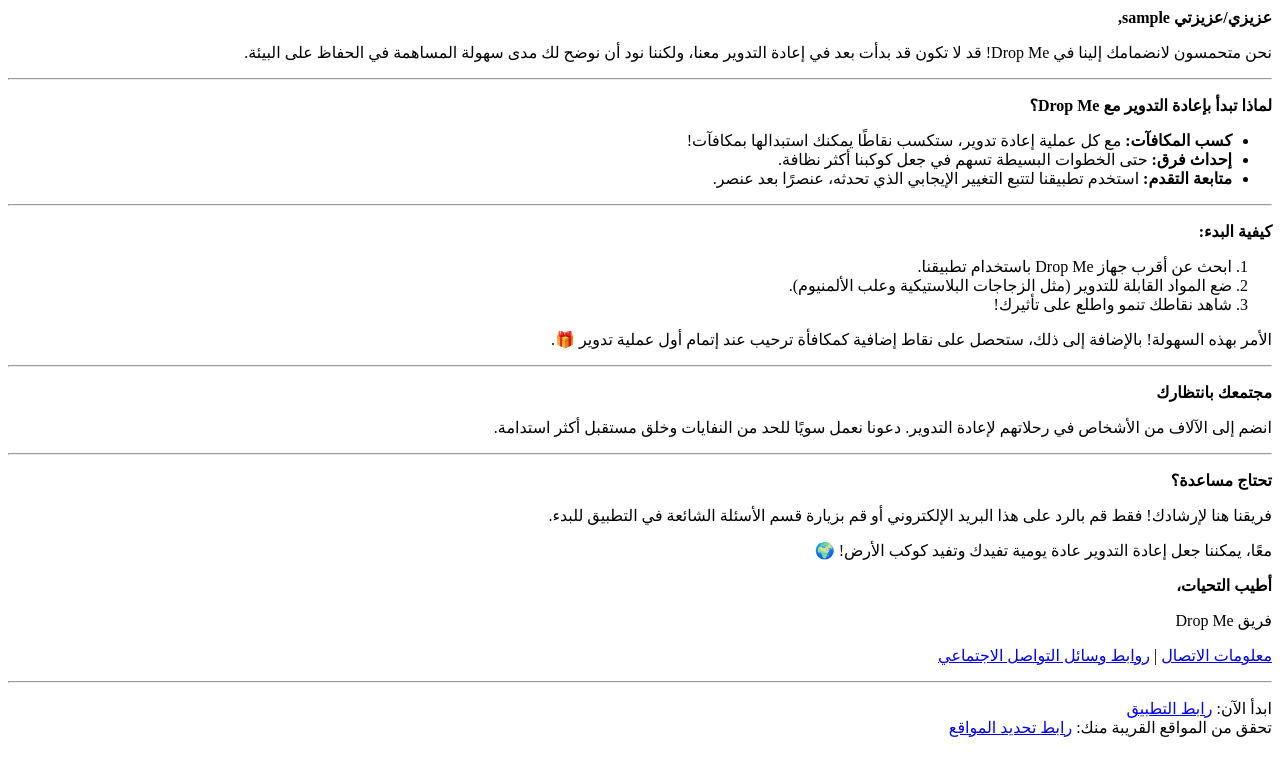
After one commit to ahmedsaeed102/dropme, a Django app: template templates/inactive_recylce_weekly_summary_arabic.html in a window 1280 px wide. The commit adds this page. Shown: the top 783 px of the page. Run offline with Django 4.2, Linux system fonts and the light colour scheme; the template is opened without the code that fills it: most values are stand-ins (such as "Sample title", 1, 10 or a date in 2020); parts of the project's set-up code (start-up, migrations or seed data) failed here and were passed over.

Commit message:
update emails in arabic

```diff
--- a/machine_api/admin.py
+++ b/machine_api/admin.py
@@ -9,7 +9,7 @@
 
 
 class RecycleLogAdmin(admin.ModelAdmin):
-    list_display = ["machine_name", "bottles", "cans", "points", "created_at"]
+    list_display = ["user", "machine_name", "bottles", "cans", "points", "created_at"]
 
 
 admin.site.register(Machine, MachineAdmin)
--- a/templates/active_recylce_weekly_summary_arabic.html
+++ b/templates/active_recylce_weekly_summary_arabic.html
@@ -11,7 +11,7 @@
     <ul>
         <li><b>عدد زجاجات البلاستيك التي قمت بإعادة تدويرها:</b> {{ bottles_number }} زجاجة</li>
         <li><b>عدد علب الألمنيوم التي قمت بإعادة تدويرها:</b> {{ cans_number }} علبة</li>
-        <li><b>مواد أخرى معاد تدويرها:</b> 'مرفوضة'</li>
+        <li><b>مواد أخرى معاد تدويرها (مرفوضة):</b> 0</li>
     </ul>
 
     <hr>
@@ -43,8 +43,8 @@
     <p>فريق Drop Me</p>
 
     <p>
-        <a href="mailto:support@dropme.com">معلومات الاتصال</a> |
-        <a href="social_media_links">روابط وسائل التواصل الاجتماعي</a>
+        <a href="mailto:hello@dropmeeg.com">معلومات الاتصال</a> |
+        <a href="https://linktr.ee/dropme.eg">روابط وسائل التواصل الاجتماعي</a>
     </p>
 
     <hr>
--- /dev/null
+++ b/templates/inactive_recylce_weekly_summary_arabic.html
@@ -0,0 +1,66 @@
+<html lang="ar">
+
+<body dir="rtl">
+    <p><b>عزيزي/عزيزتي {{username}},</b></p>
+
+    <p>
+        نحن متحمسون لانضمامك إلينا في Drop Me! قد لا تكون قد بدأت بعد في إعادة التدوير معنا، ولكننا نود أن نوضح لك مدى سهولة المساهمة في الحفاظ على البيئة.
+    </p>
+
+    <hr>
+
+    <p><strong>لماذا تبدأ بإعادة التدوير مع Drop Me؟</strong></p>
+    <ul>
+        <li><strong>كسب المكافآت:</strong> مع كل عملية إعادة تدوير، ستكسب نقاطًا يمكنك استبدالها بمكافآت!</li>
+        <li><strong>إحداث فرق:</strong> حتى الخطوات البسيطة تسهم في جعل كوكبنا أكثر نظافة.</li>
+        <li><strong>متابعة التقدم:</strong> استخدم تطبيقنا لتتبع التغيير الإيجابي الذي تحدثه، عنصرًا بعد عنصر.</li>
+    </ul>
+
+    <hr>
+
+    <p><strong>كيفية البدء:</strong></p>
+    <ol>
+        <li>ابحث عن أقرب جهاز Drop Me باستخدام تطبيقنا.</li>
+        <li>ضع المواد القابلة للتدوير (مثل الزجاجات البلاستيكية وعلب الألمنيوم).</li>
+        <li>شاهد نقاطك تنمو واطلع على تأثيرك!</li>
+    </ol>
+
+    <p>
+        الأمر بهذه السهولة! بالإضافة إلى ذلك، ستحصل على نقاط إضافية كمكافأة ترحيب عند إتمام أول عملية تدوير 🎁.
+    </p>
+
+    <hr>
+
+    <p><strong>مجتمعك بانتظارك</strong></p>
+    <p>
+        انضم إلى الآلاف من الأشخاص في رحلاتهم لإعادة التدوير. دعونا نعمل سويًا للحد من النفايات وخلق مستقبل أكثر استدامة.
+    </p>
+
+    <hr>
+
+    <p><strong>تحتاج مساعدة؟</strong></p>
+    <p>
+        فريقنا هنا لإرشادك! فقط قم بالرد على هذا البريد الإلكتروني أو قم بزيارة قسم الأسئلة الشائعة في التطبيق للبدء.
+    </p>
+
+    <p>
+        معًا، يمكننا جعل إعادة التدوير عادة يومية تفيدك وتفيد كوكب الأرض! 🌍
+    </p>
+
+    <p><b>أطيب التحيات،</b></p>
+    <p>فريق Drop Me</p>
+
+    <p>
+        <a href="mailto:hello@dropmeeg.com">معلومات الاتصال</a> |
+        <a href="https://linktr.ee/dropme.eg">روابط وسائل التواصل الاجتماعي</a>
+    </p>
+
+    <hr>
+
+    <p>
+        ابدأ الآن: <a href="{{ app_link }}">رابط التطبيق</a><br>
+        تحقق من المواقع القريبة منك: <a href="{{ location_finder_link }}">رابط تحديد المواقع</a>
+    </p>
+</body>
+
+</html>
--- a/templates/inactive_recylce_weekly_summary.html
+++ b/templates/inactive_recylce_weekly_summary_english.html
@@ -49,11 +49,11 @@
     </p>
 
     <p><b>Best regards,</b></p>
-    <p>The Drop Me Team</p>
+    <p>Drop Me Team</p>
 
     <p>
-        <a href="mailto:support@dropme.com">Contact Information</a> |
-        <a href="social_media_links">Follow us on Social Media</a>
+        <a href="mailto:hello@dropmeeg.com">Contact Information</a> |
+        <a href="https://linktr.ee/dropme.eg">Follow us on Social Media</a>
     </p>
 
     <hr>
```
Also changed, not shown: machine_api/cron.py (+6 -2 lines), templates/active_recylce_weekly_summary_english.html (+4 -4 lines).
